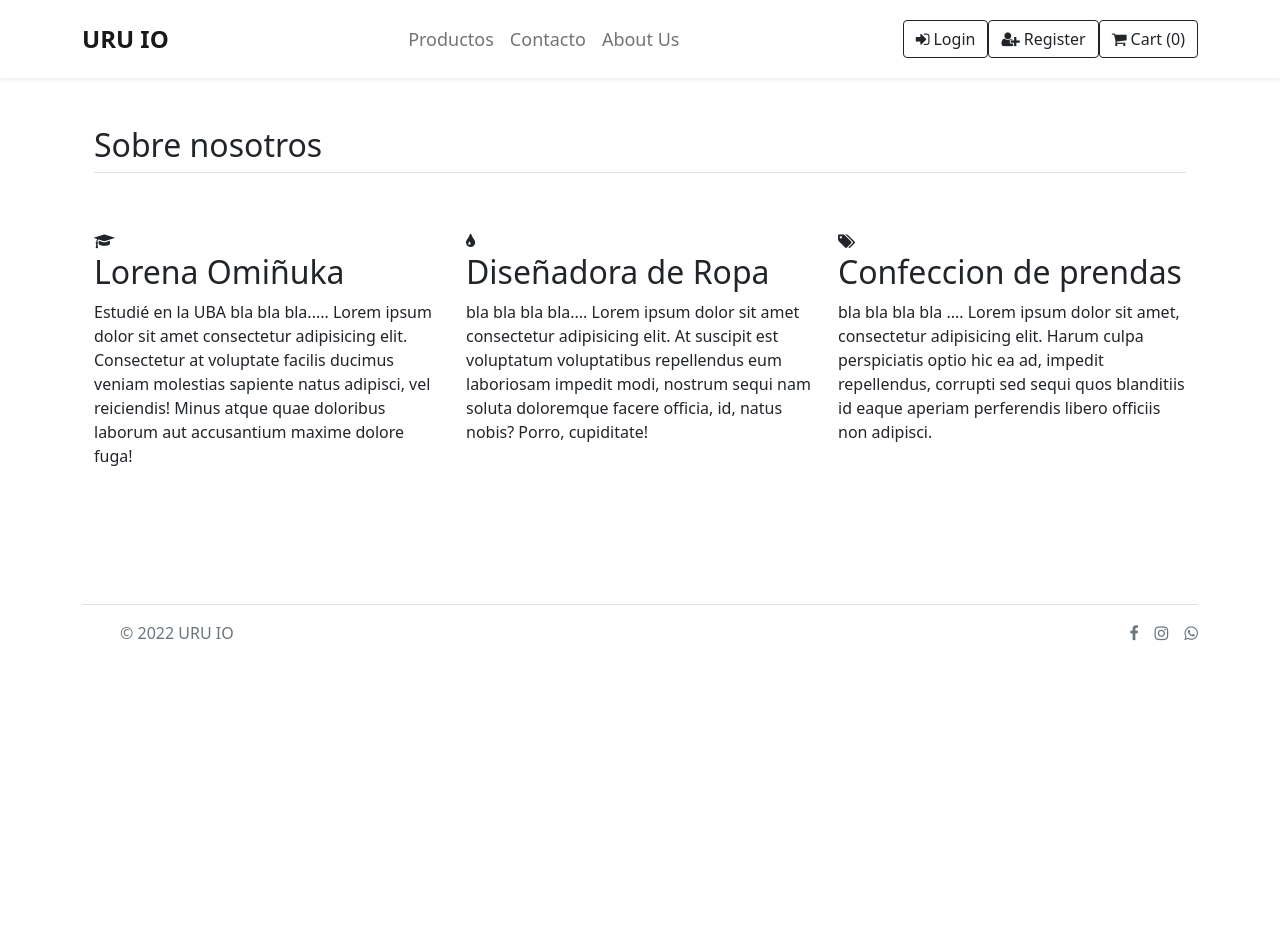
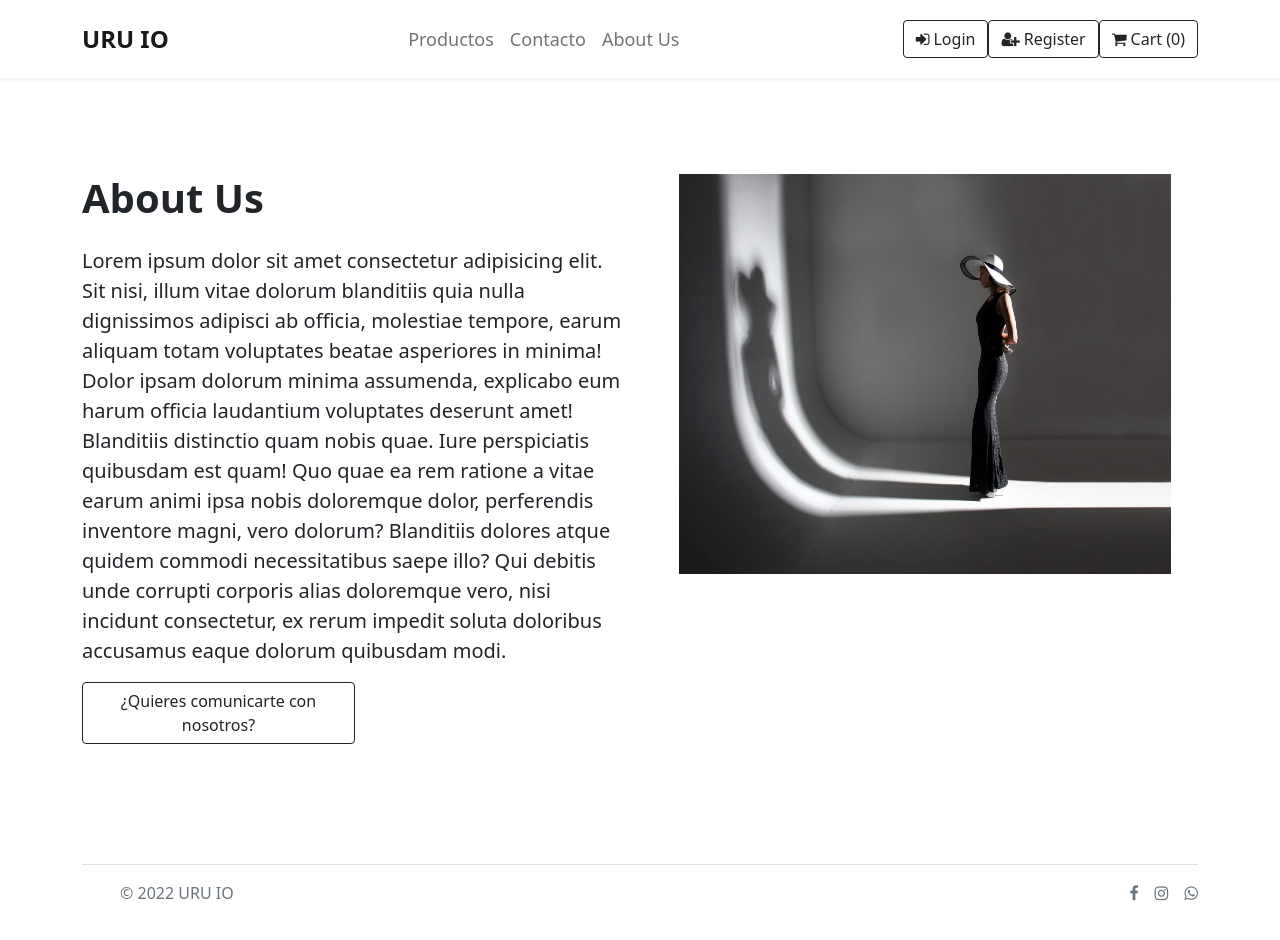
Before and after one commit to OmiMauro/e-commerce-fr, a React (Create React App) app: page /about in a window 1280 px wide. Shown: the top 940 px of the page. Before the commit the page ends 800 px from the top, so only its background shows below. Built offline with nearby package versions, Linux system fonts and the light colour scheme.

Commit message:
Refactor page about us

```diff
--- a/src/component/About-Us.js
+++ b/src/component/About-Us.js
@@ -1,58 +1,25 @@
-import React from 'react';
-
+import React from 'react'
+import { Link } from 'react-router-dom'
 const AboutUs = () => {
   return (
-    <div class="container px-4 py-5" id="featured-3">
-      <h2 class="pb-2 border-bottom">Sobre nosotros</h2>
-      <div class="row g-4 py-5 row-cols-1 row-cols-lg-3">
-        <div class="feature col">
-          <div class="feature-icon bg-gradient">
-            <i class="fa fa-graduation-cap" aria-hidden="true"></i>
-            {/* <svg class="bi" width="1em" height="1em"><use xlink:href="#collection" /></svg> */}
-          </div>
-          <h2>Lorena Omiñuka</h2>
-          <p>Estudié en la UBA bla bla bla.....
-            Lorem ipsum dolor sit amet consectetur adipisicing elit. Consectetur at voluptate facilis ducimus veniam molestias sapiente natus adipisci, vel reiciendis! Minus atque quae doloribus laborum aut accusantium maxime dolore fuga!
+    <div class="container  py-5 my-5">
+      <div className="row ">
+        <div className="col-md-6">
+          <h1 className=' fw-bold text-dark mb-4'>About Us</h1>
+          <p className="lead ">
+            Lorem ipsum dolor sit amet consectetur adipisicing elit. Sit nisi, illum vitae dolorum blanditiis quia nulla dignissimos adipisci ab officia, molestiae tempore, earum aliquam totam voluptates beatae asperiores in minima! Dolor ipsam dolorum minima assumenda, explicabo eum harum officia laudantium voluptates deserunt amet! Blanditiis distinctio quam nobis quae. Iure perspiciatis quibusdam est quam! Quo quae ea rem ratione a vitae earum animi ipsa nobis doloremque dolor, perferendis inventore magni, vero dolorum? Blanditiis dolores atque quidem commodi necessitatibus saepe illo? Qui debitis unde corrupti corporis alias doloremque vero, nisi incidunt consectetur, ex rerum impedit soluta doloribus accusamus eaque dolorum quibusdam modi.
           </p>
-          {/* <a href="#" class="icon-link">
-            Call to action
-            <svg class="bi" width="1em" height="1em"><use xlink:href="#chevron-right" /></svg>
-          </a> */}
+          <Link to='/contacts' className='btn btn-outline-dark w-50 mb-4'>¿Quieres comunicarte con nosotros?</Link>
         </div>
-        <div class="feature col">
-          <div class="feature-icon bg-gradient">
-            <i class="fa fa-tint" aria-hidden="true"></i>
-
-            {/*  <svg class="bi" width="1em" height="1em"><use xlink:href="#people-circle" /></svg> */}
-          </div>
-          <h2>Diseñadora de Ropa </h2>
-          <p>bla bla bla bla....
-            Lorem ipsum dolor sit amet consectetur adipisicing elit. At suscipit est voluptatum voluptatibus repellendus eum laboriosam impedit modi, nostrum sequi nam soluta doloremque facere officia, id, natus nobis? Porro, cupiditate!
-          </p>
-          {/*    <a href="#" class="icon-link">
-            Call to action
-            <svg class="bi" width="1em" height="1em"><use xlink:href="#chevron-right" /></svg>
-          </a> */}
-        </div>
-        <div class="feature col">
-          <div class="feature-icon bg-gradient">
-            <i class="fa fa-tags" aria-hidden="true"></i>
-
-            {/*    <svg class="bi" width="1em" height="1em"><use xlink:href="#toggles2" /></svg> */}
-          </div>
-          <h2>Confeccion de prendas </h2>
-          <p>bla bla bla bla ....
-            Lorem ipsum dolor sit amet, consectetur adipisicing elit. Harum culpa perspiciatis optio hic ea ad, impedit repellendus, corrupti sed sequi quos blanditiis id eaque aperiam perferendis libero officiis non adipisci.
-          </p>
-          {/*  <a href="#" class="icon-link">
-            Call to action
-            <svg class="bi" width="1em" height="1em"><use xlink:href="#chevron-right" /></svg>
-          </a> */}
+        <div className="col-md-6 d-flex justify-content-center">
+          <img src="assets/bg.jpg" alt="Some" height={400} width='90%' />
         </div>
       </div>
     </div>
 
-  );
-};
+
+
+  )
+}
 
 export { AboutUs }
```
